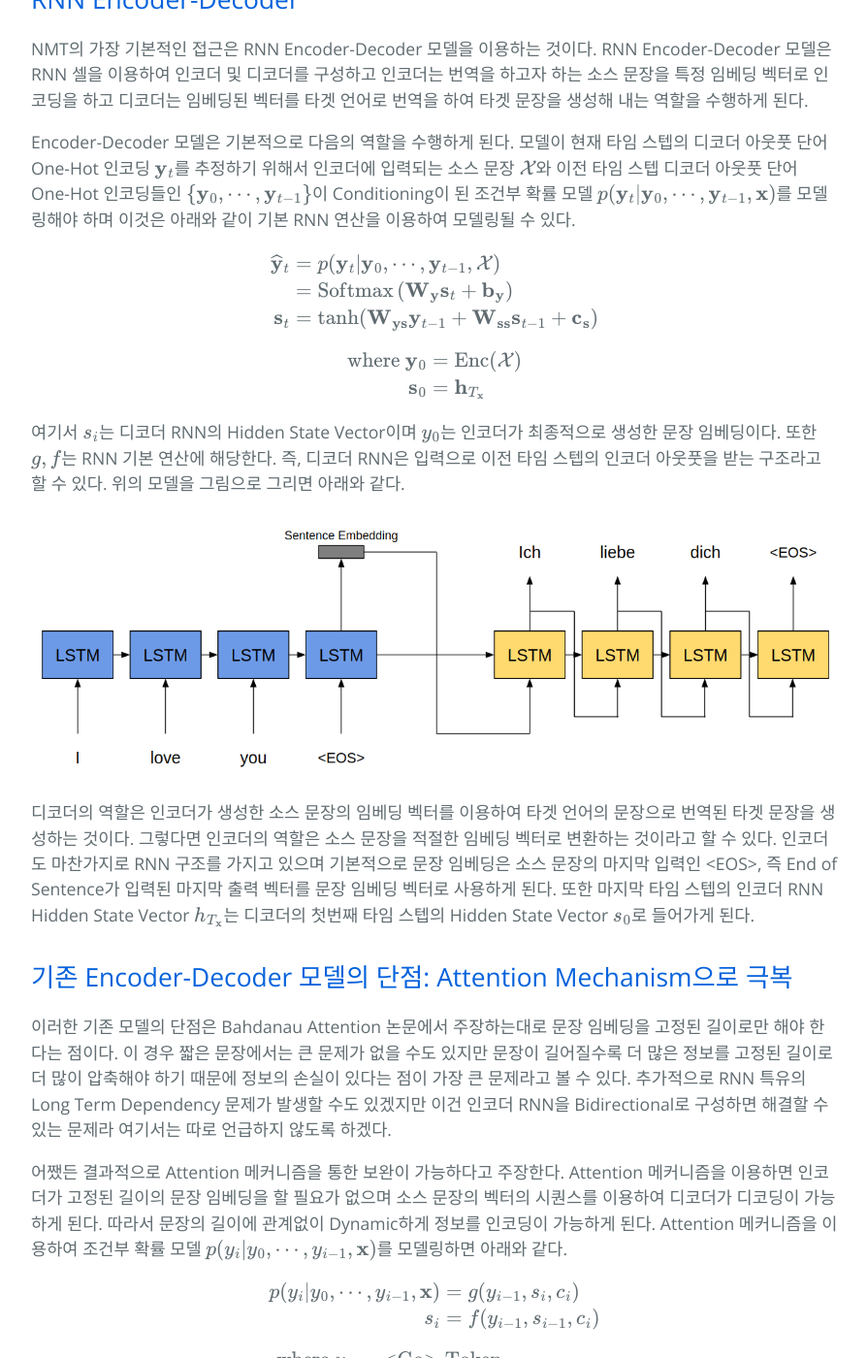
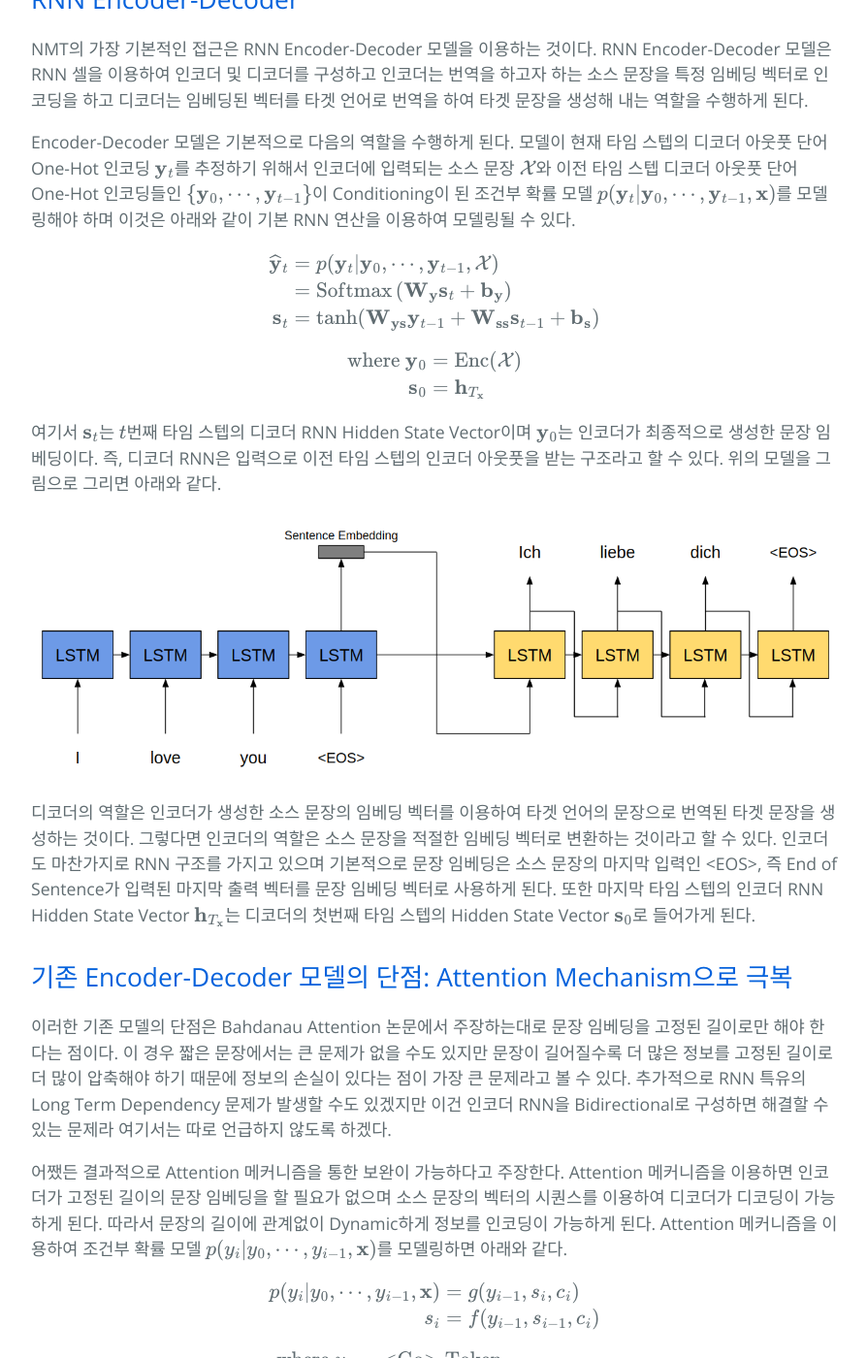
Before and after one commit to hcnoh/hcnoh.github.io, a Jekyll site: the page built from _posts/2018-12-11-bahdanau-attention.md, in a window 1280 px wide and 1400 px high, scrolled down 1682 px. Shown: the whole window at 97% size, without its empty margins (192-1086 px from the left). Built offline with Jekyll 4.4.1, drawn with Linux system fonts in a browser that asks for light colours; formulas are drawn with MathJax 3; comment, search, counter and statistics services are not loaded.

Commit message:
Update 2018-12-11-bahdanau-attention.md

```diff
--- a/_posts/2018-12-11-bahdanau-attention.md
+++ b/_posts/2018-12-11-bahdanau-attention.md
@@ -61,7 +61,7 @@
 & = p(\mathbf{y}_t \vert \mathbf{y}_0,\cdots, \mathbf{y}_{t-1}, \mathcal{X}) \\
 & = \text{Softmax}\left( \mathbf{W_y}\mathbf{s}_t + \mathbf{b_y} \right) \\
 \mathbf{s}_t
-& = \tanh(\mathbf{W_{ys}}\mathbf{y}_{t-1} + \mathbf{W_{ss}}\mathbf{s}_{t-1} + \mathbf{c_s})
+& = \tanh(\mathbf{W_{ys}}\mathbf{y}_{t-1} + \mathbf{W_{ss}}\mathbf{s}_{t-1} + \mathbf{b_s})
 \end{align*}
 $$
 
@@ -73,11 +73,11 @@
 \end{align*}
 $$
 
-여기서 $$s_i$$는 디코더 RNN의 Hidden State Vector이며 $$y_0$$는 인코더가 최종적으로 생성한 문장 임베딩이다. 또한 $$g, f$$는 RNN 기본 연산에 해당한다. 즉, 디코더 RNN은 입력으로 이전 타임 스텝의 인코더 아웃풋을 받는 구조라고 할 수 있다. 위의 모델을 그림으로 그리면 아래와 같다.
+여기서 $$\mathbf{s}_t$$는 $$t$$번째 타임 스텝의 디코더 RNN Hidden State Vector이며 $$\mathbf{y}_0$$는 인코더가 최종적으로 생성한 문장 임베딩이다. 즉, 디코더 RNN은 입력으로 이전 타임 스텝의 인코더 아웃풋을 받는 구조라고 할 수 있다. 위의 모델을 그림으로 그리면 아래와 같다.
 
 ![](/assets/img/2018-12-11-tacotron/02.png)
 
-디코더의 역할은 인코더가 생성한 소스 문장의 임베딩 벡터를 이용하여 타겟 언어의 문장으로 번역된 타겟 문장을 생성하는 것이다. 그렇다면 인코더의 역할은 소스 문장을 적절한 임베딩 벡터로 변환하는 것이라고 할 수 있다. 인코더도 마찬가지로 RNN 구조를 가지고 있으며 기본적으로 문장 임베딩은 소스 문장의 마지막 입력인 \<EOS\>, 즉 End of Sentence가 입력된 마지막 출력 벡터를 문장 임베딩 벡터로 사용하게 된다. 또한 마지막 타임 스텝의 인코더 RNN Hidden State Vector $$h_{T_{\mathbf{x}}}$$는 디코더의 첫번째 타임 스텝의 Hidden State Vector $$s_0$$로 들어가게 된다.
+디코더의 역할은 인코더가 생성한 소스 문장의 임베딩 벡터를 이용하여 타겟 언어의 문장으로 번역된 타겟 문장을 생성하는 것이다. 그렇다면 인코더의 역할은 소스 문장을 적절한 임베딩 벡터로 변환하는 것이라고 할 수 있다. 인코더도 마찬가지로 RNN 구조를 가지고 있으며 기본적으로 문장 임베딩은 소스 문장의 마지막 입력인 \<EOS\>, 즉 End of Sentence가 입력된 마지막 출력 벡터를 문장 임베딩 벡터로 사용하게 된다. 또한 마지막 타임 스텝의 인코더 RNN Hidden State Vector $$\mathbf{h}_{T_{\mathbf{x}}}$$는 디코더의 첫번째 타임 스텝의 Hidden State Vector $$\mathbf{s}_0$$로 들어가게 된다.
 
 ## 기존 Encoder-Decoder 모델의 단점: Attention Mechanism으로 극복
 이러한 기존 모델의 단점은 Bahdanau Attention 논문에서 주장하는대로 문장 임베딩을 고정된 길이로만 해야 한다는 점이다. 이 경우 짧은 문장에서는 큰 문제가 없을 수도 있지만 문장이 길어질수록 더 많은 정보를 고정된 길이로 더 많이 압축해야 하기 때문에 정보의 손실이 있다는 점이 가장 큰 문제라고 볼 수 있다. 추가적으로 RNN 특유의 Long Term Dependency 문제가 발생할 수도 있겠지만 이건 인코더 RNN을 Bidirectional로 구성하면 해결할 수 있는 문제라 여기서는 따로 언급하지 않도록 하겠다.
```
